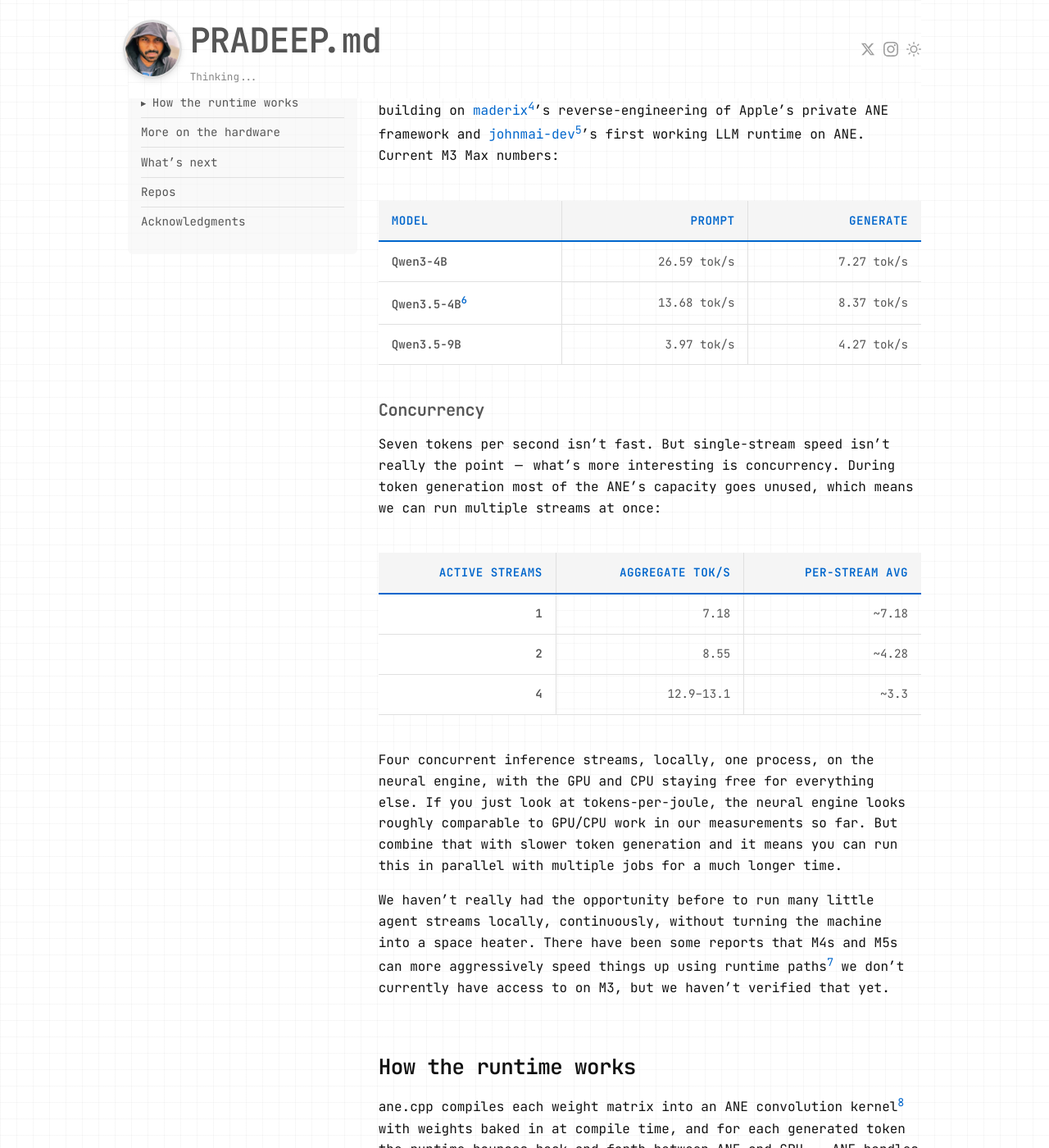
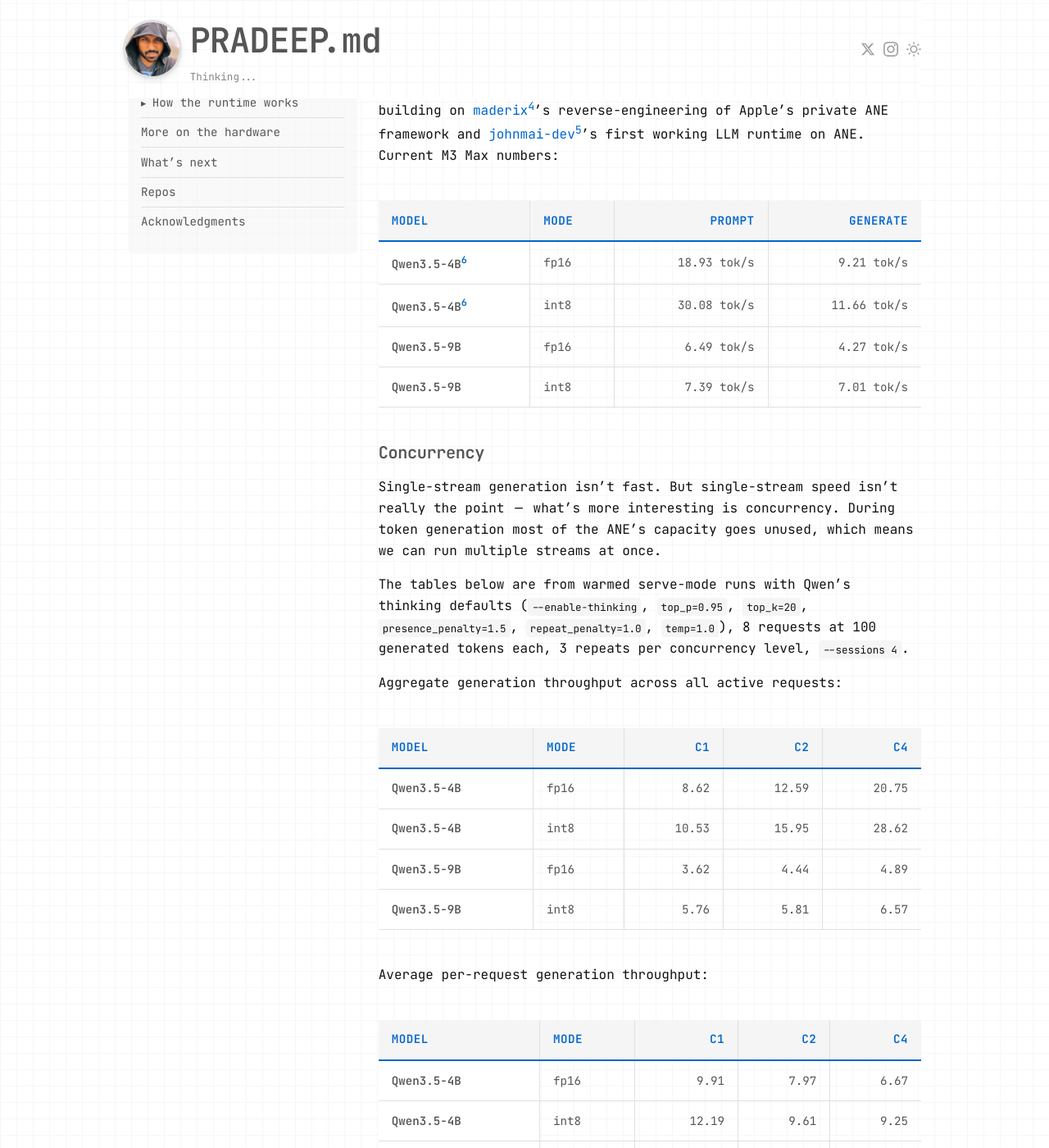
Before and after one commit to skyfallsin/skyfallsin.github.io, a Jekyll site: the page built from _posts/2026-03-30-apple-neural-engine-local-llm-agents.md, in a window 1280 px wide and 1400 px high, scrolled down 2176 px. Shown: the whole window at 82% size. Built offline with Jekyll 4.4.1, drawn with Linux system fonts in a browser that asks for light colours; nearby versions of some CDN libraries; some of the changed text lies outside the part shown.

Commit message:
update ANE blog post with fresh Qwen3.5 fp16/int8 benchmark numbers and full concurrency matrix

```diff
--- a/_posts/2026-03-30-apple-neural-engine-local-llm-agents.md
+++ b/_posts/2026-03-30-apple-neural-engine-local-llm-agents.md
@@ -40,21 +40,36 @@ TOPS have doubled from M3 to M4, but we're nowhere near saturating even the M1's
 
 [ane.cpp](https://github.com/skyfallsin/ane.cpp) runs dense 4B and 9B models end-to-end on the Neural Engine, building on [maderix](https://github.com/maderix/ANE)[^4]'s reverse-engineering of Apple's private ANE framework and [johnmai-dev](https://github.com/johnmai-dev/ANE-LM)[^5]'s first working LLM runtime on ANE. Current M3 Max numbers:
 
-| Model | Prompt | Generate |
-|---|---:|---:|
-| Qwen3-4B | 26.59 tok/s | 7.27 tok/s |
-| Qwen3.5-4B[^7] | 13.68 tok/s | 8.37 tok/s |
-| Qwen3.5-9B | 3.97 tok/s | 4.27 tok/s |
+| Model | Mode | Prompt | Generate |
+|---|---|---:|---:|
+| Qwen3.5-4B[^7] | fp16 | 18.93 tok/s | 9.21 tok/s |
+| Qwen3.5-4B[^7] | int8 | 30.08 tok/s | 11.66 tok/s |
+| Qwen3.5-9B | fp16 | 6.49 tok/s | 4.27 tok/s |
+| Qwen3.5-9B | int8 | 7.39 tok/s | 7.01 tok/s |
 
 ### Concurrency
 
-Seven tokens per second isn't fast. But single-stream speed isn't really the point — what's more interesting is concurrency. During token generation most of the ANE's capacity goes unused, which means we can run multiple streams at once:
+Single-stream generation isn't fast. But single-stream speed isn't really the point — what's more interesting is concurrency. During token generation most of the ANE's capacity goes unused, which means we can run multiple streams at once.
 
-| Active streams | Aggregate tok/s | Per-stream avg |
-|---:|---:|---:|
-| 1 | 7.18 | ~7.18 |
-| 2 | 8.55 | ~4.28 |
-| 4 | 12.9–13.1 | ~3.3 |
+The tables below are from warmed serve-mode runs with Qwen's thinking defaults (`--enable-thinking`, `top_p=0.95`, `top_k=20`, `presence_penalty=1.5`, `repeat_penalty=1.0`, `temp=1.0`), 8 requests at 100 generated tokens each, 3 repeats per concurrency level, `--sessions 4`.
+
+Aggregate generation throughput across all active requests:
+
+| Model | Mode | c1 | c2 | c4 |
+|---|---|---:|---:|---:|
+| Qwen3.5-4B | fp16 | 8.62 | 12.59 | 20.75 |
+| Qwen3.5-4B | int8 | 10.53 | 15.95 | 28.62 |
+| Qwen3.5-9B | fp16 | 3.62 | 4.44 | 4.89 |
+| Qwen3.5-9B | int8 | 5.76 | 5.81 | 6.57 |
+
+Average per-request generation throughput:
+
+| Model | Mode | c1 | c2 | c4 |
+|---|---|---:|---:|---:|
+| Qwen3.5-4B | fp16 | 9.91 | 7.97 | 6.67 |
+| Qwen3.5-4B | int8 | 12.19 | 9.61 | 9.25 |
+| Qwen3.5-9B | fp16 | 4.31 | 2.77 | 1.71 |
+| Qwen3.5-9B | int8 | 7.38 | 3.80 | 2.09 |
 
 Four concurrent inference streams, locally, one process, on the neural engine, with the GPU and CPU staying free for everything else. If you just look at tokens-per-joule, the neural engine looks roughly comparable to GPU/CPU work in our measurements so far. But combine that with slower token generation and it means you can run this in parallel with multiple jobs for a much longer time.
 
```
